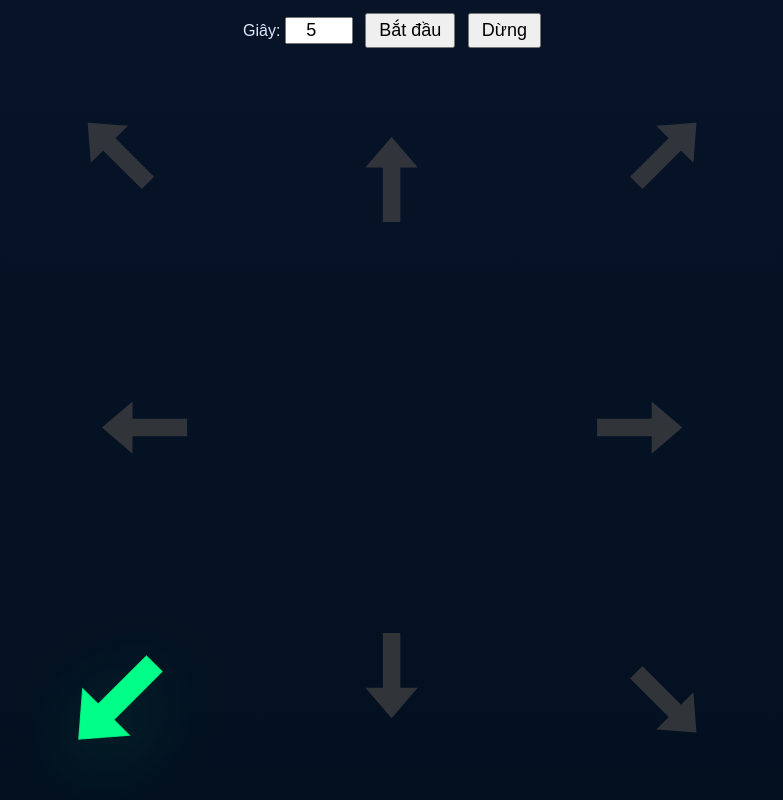
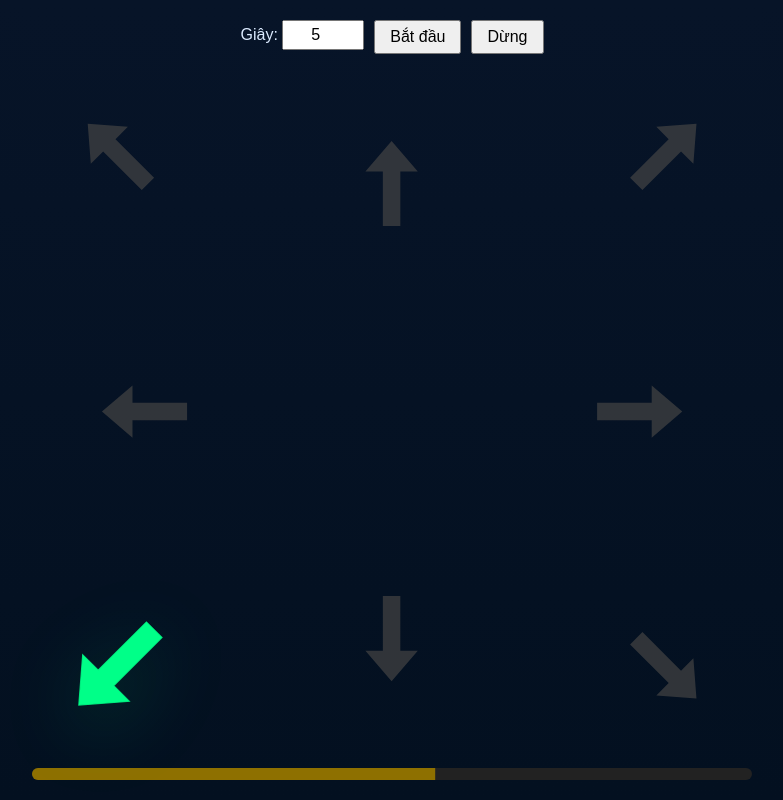
Before and after one commit to dinosauce-285/badminton-reaction-training, a plain HTML site: page index.html in a window 1280 px wide. Both pictures are taken after a click on the button "Bắt đầu". Shown: the whole page, without its empty margins (248-1031 px from the left). Drawn offline with Linux system fonts and the light colour scheme.

Commit message:
add new features

```diff
--- a/index.html
+++ b/index.html
@@ -16,12 +16,30 @@
     background:linear-gradient(180deg,var(--bg),#031020);
     display:flex;flex-direction:column;
     align-items:center;justify-content:center;
-    font-family:Arial,Helvetica,sans-serif;color:#dbeafe
+    font-family:Arial,Helvetica,sans-serif;color:#dbeafe;
+    padding:10px;
+    box-sizing:border-box;
   }
-  .controls{margin-bottom:20px;}
-  .controls input{width:60px;text-align:center;font-size:18px;}
-  .controls button{font-size:18px;padding:5px 12px;margin-left:8px;cursor:pointer;}
-  .board{width:720px;height:720px;position:relative;}
+  .controls{
+    margin-bottom:20px;
+    display:flex;
+    gap:10px;
+    flex-wrap:wrap;
+    justify-content:center;
+  }
+  .controls input{
+    width:70px;text-align:center;font-size:16px;padding:4px;
+  }
+  .controls button{
+    font-size:16px;padding:6px 14px;cursor:pointer;
+  }
+
+  .board{
+    width:90vw;max-width:720px;
+    height:90vw;max-height:720px;
+    position:relative;
+  }
+
   .arrow{
     position:absolute;width:var(--size);height:var(--size);
     display:flex;align-items:center;justify-content:center;
@@ -37,6 +55,7 @@
   .icon{width:78%;height:78%;}
   .icon svg path{fill:var(--arrow-fill);transition:fill .18s ease,stroke .18s ease;}
   .arrow.active .icon svg path{fill:var(--highlight);stroke:rgba(0,255,136,0.85);stroke-width:1;}
+
   .up{top:6%;left:50%;--tx:translate(-50%,0);}
   .down{bottom:6%;left:50%;--tx:translate(-50%,0);}
   .left{left:6%;top:50%;--tx:translate(0,-50%);}
@@ -45,6 +64,7 @@
   .up-right{top:12%;right:12%;--tx:translate(50%,-50%);}
   .down-left{bottom:12%;left:12%;--tx:translate(-50%,50%);}
   .down-right{bottom:12%;right:12%;--tx:translate(50%,50%);}
+
   .up .icon{transform:rotate(0);}
   .up-right .icon{transform:rotate(45deg);}
   .right .icon{transform:rotate(90deg);}
@@ -53,9 +73,27 @@
   .down-left .icon{transform:rotate(-135deg);}
   .left .icon{transform:rotate(-90deg);}
   .up-left .icon{transform:rotate(-45deg);}
+
   @media(max-width:720px){
     :root{--size:90px;}
-    .board{width:92vw;height:92vw;}
+  }
+
+  /* Thanh tiến trình ngang */
+  .progress-container {
+    margin-top: 20px;
+    width:90vw;max-width:720px;
+    height:20px;
+    background:#222;
+    border-radius:10px;
+    overflow:hidden;
+  }
+  .progress-bar {
+    height:100%;
+    width:100%;
+    background:green;
+    transform-origin:left;
+    transform:scaleX(0);
+    transition:transform 0.1s linear;
   }
 </style>
 </head>
@@ -77,23 +115,23 @@
     <div class="arrow up-left"><div class="icon"><svg viewBox="0 0 100 100"><path d="M50 10 L74 38 H58 V88 H42 V38 H26 Z"/></svg></div></div>
   </div>
 
+  <!-- Thanh tiến trình nằm ngang -->
+  <div class="progress-container"><div class="progress-bar" id="progressBar"></div></div>
+
+  <!-- Âm thanh badminton -->
+  <audio id="hitSound" src="badminton-hit.mp3" preload="auto"></audio>
+
 <script>
   const arrows = Array.from(document.querySelectorAll('.arrow'));
-  let last = -1, intervalId = null;
+  const progressBar = document.getElementById('progressBar');
+  const hitSound = document.getElementById('hitSound');
+  let last = -1, timerId = null;
 
-  function playBeep(){
+  function playHit(){
     try {
-      const AudioCtx = window.AudioContext || window.webkitAudioContext;
-      const ctx = new AudioCtx();
-      const osc = ctx.createOscillator();
-      const gain = ctx.createGain();
-      osc.type = "sine";
-      osc.frequency.value = 900; // tần số bíp
-      gain.gain.value = 0.08;
-      osc.connect(gain); gain.connect(ctx.destination);
-      osc.start();
-      setTimeout(()=>{ osc.stop(); ctx.close(); }, 100);
-    } catch(e) {}
+      hitSound.currentTime = 0;
+      hitSound.play();
+    } catch(e){}
   }
 
   function highlightRandom(){
@@ -102,19 +140,39 @@
     do{ idx = Math.floor(Math.random()*arrows.length); }while(arrows.length>1 && idx===last);
     arrows[idx].classList.add('active');
     last = idx;
-    playBeep();
+    playHit();
     if(navigator.vibrate) navigator.vibrate(60);
   }
 
   function start(){
     stop();
+    if(document.documentElement.requestFullscreen){
+      document.documentElement.requestFullscreen().catch(()=>{});
+    }
     const sec = parseInt(document.getElementById('seconds').value)||5;
     highlightRandom();
-    intervalId = setInterval(highlightRandom, sec*1000);
+    let elapsed = 0;
+    timerId = setInterval(()=>{
+      elapsed += 0.1;
+      let percent = elapsed / sec;
+      if(percent >= 1){
+        elapsed = 0;
+        highlightRandom();
+      }
+      progressBar.style.transform = `scaleX(${percent})`;
+      const r = Math.floor(0 + percent*255);
+      const g = Math.floor(255 - percent*255);
+      progressBar.style.backgroundColor = `rgb(${r},${g},0)`;
+    },100);
   }
+
   function stop(){
-    if(intervalId){ clearInterval(intervalId); intervalId=null; }
+    if(timerId){ clearInterval(timerId); timerId=null; }
+    progressBar.style.transform = "scaleX(0)";
     arrows.forEach(a=>a.classList.remove('active'));
+    if(document.fullscreenElement){
+      document.exitFullscreen().catch(()=>{});
+    }
   }
 
   document.getElementById('startBtn').addEventListener('click', start);
```
Also changed, not shown: 1 other file.
